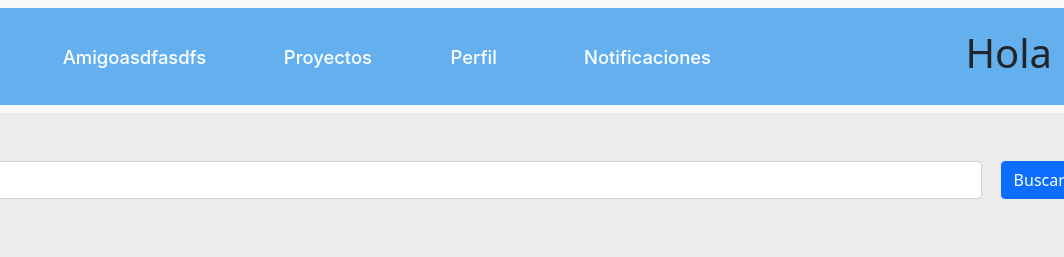
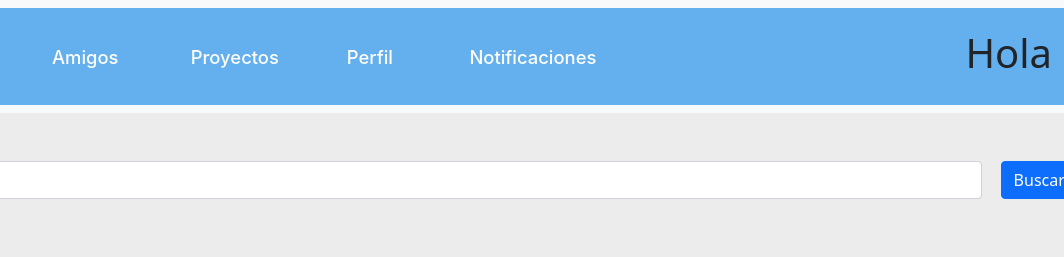
Before and after one commit to Mariano170395/RedSocialTecla, a plain HTML site: page front/Amigos/amigos.html in a window 1280 px wide. Shown: the top 257 px of the page, 216-1280 px from the left. Drawn offline with nearby package versions, Linux system fonts and the light colour scheme.

Commit message:
arregle palabras

```diff
--- a/front/Amigos/amigos.html
+++ b/front/Amigos/amigos.html
@@ -37,7 +37,7 @@
           <ul class="navbar-nav me-auto mb-2 mb-lg-0">
             <li class="nav-item">
               <a class="nav-link active" aria-current="page" href="#"
-                ><h1>Amigoasdfasdfs</h1></a
+                ><h1>Amigos</h1></a
               >
             </li>
             <li class="nav-item">
```
